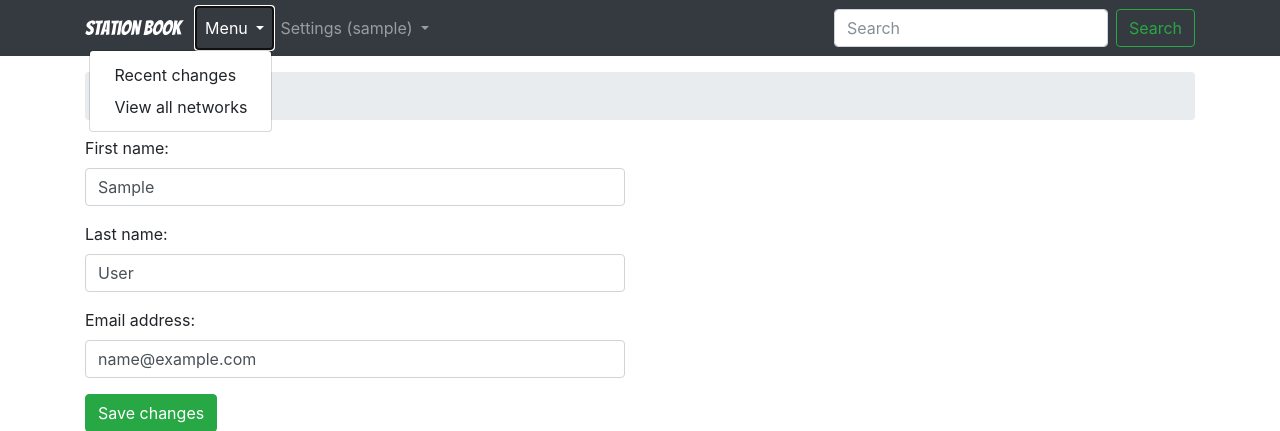
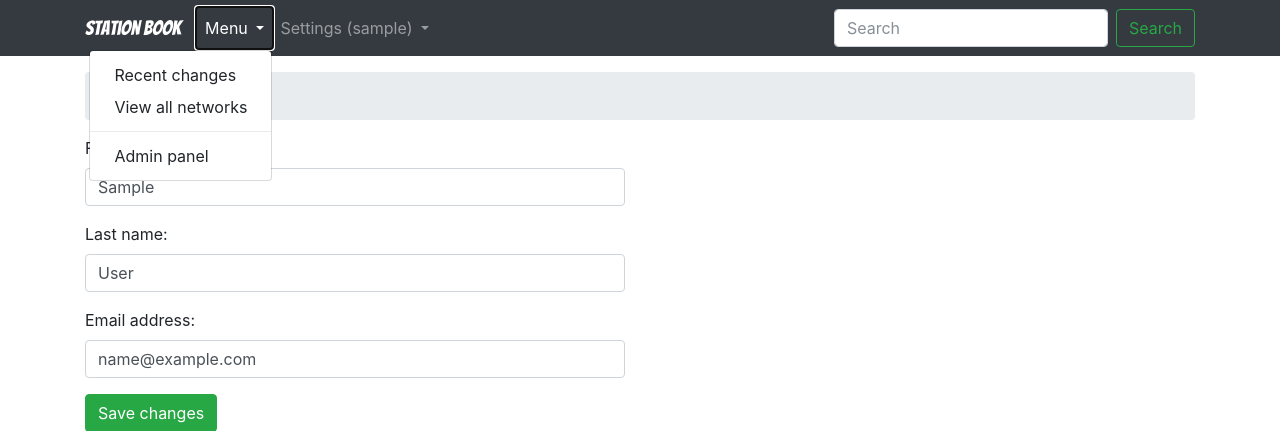
Before and after one commit to EIDA/stationbook, a Django app: page /settings/account/ in a window 1280 px wide, after a click on "Menu". Shown: the top 431 px of the page. Run offline with Django 3.2, Linux system fonts and the light colour scheme; the visitor is signed in with stand-in values (Sample User, id 1); some libraries are stand-ins or nearby versions.

Commit message:
Added admin panel link in the page base

```diff
--- a/src/stationbook/templates/base.html
+++ b/src/stationbook/templates/base.html
@@ -28,6 +28,8 @@
             <div class="dropdown-menu dropdown-menu-right" aria-labelledby="userMenu">
               <a class="dropdown-item" href="{% url 'recent_changes' %}">Recent changes</a>
               <a class="dropdown-item" href="{% url 'networks' %}">View all networks</a>
+              <div class="dropdown-divider"></div>
+              <a class="dropdown-item" href="{% url 'admin:index' %}">Admin panel</a>
             </div>
           </li>
         </ul>
```
